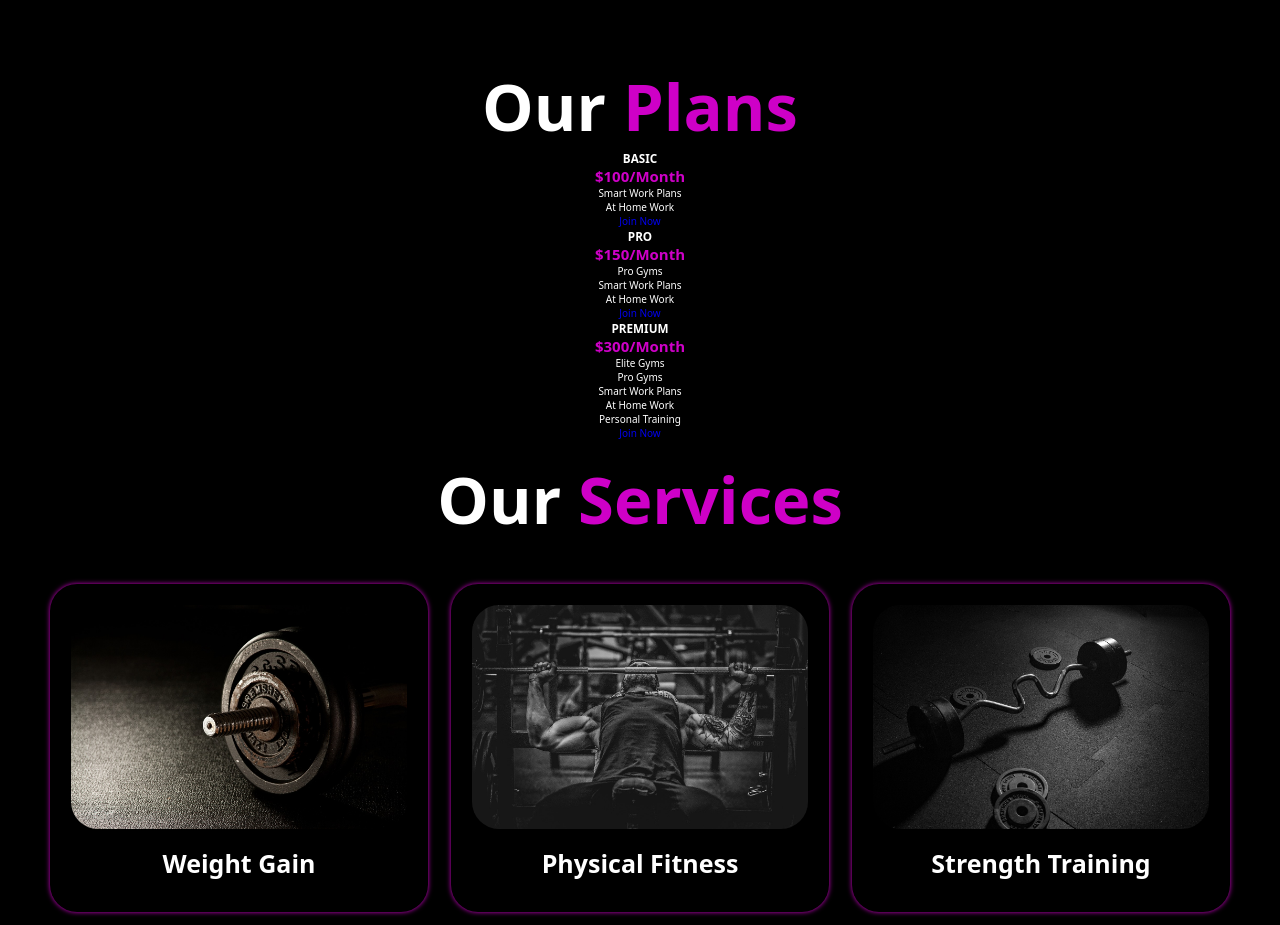
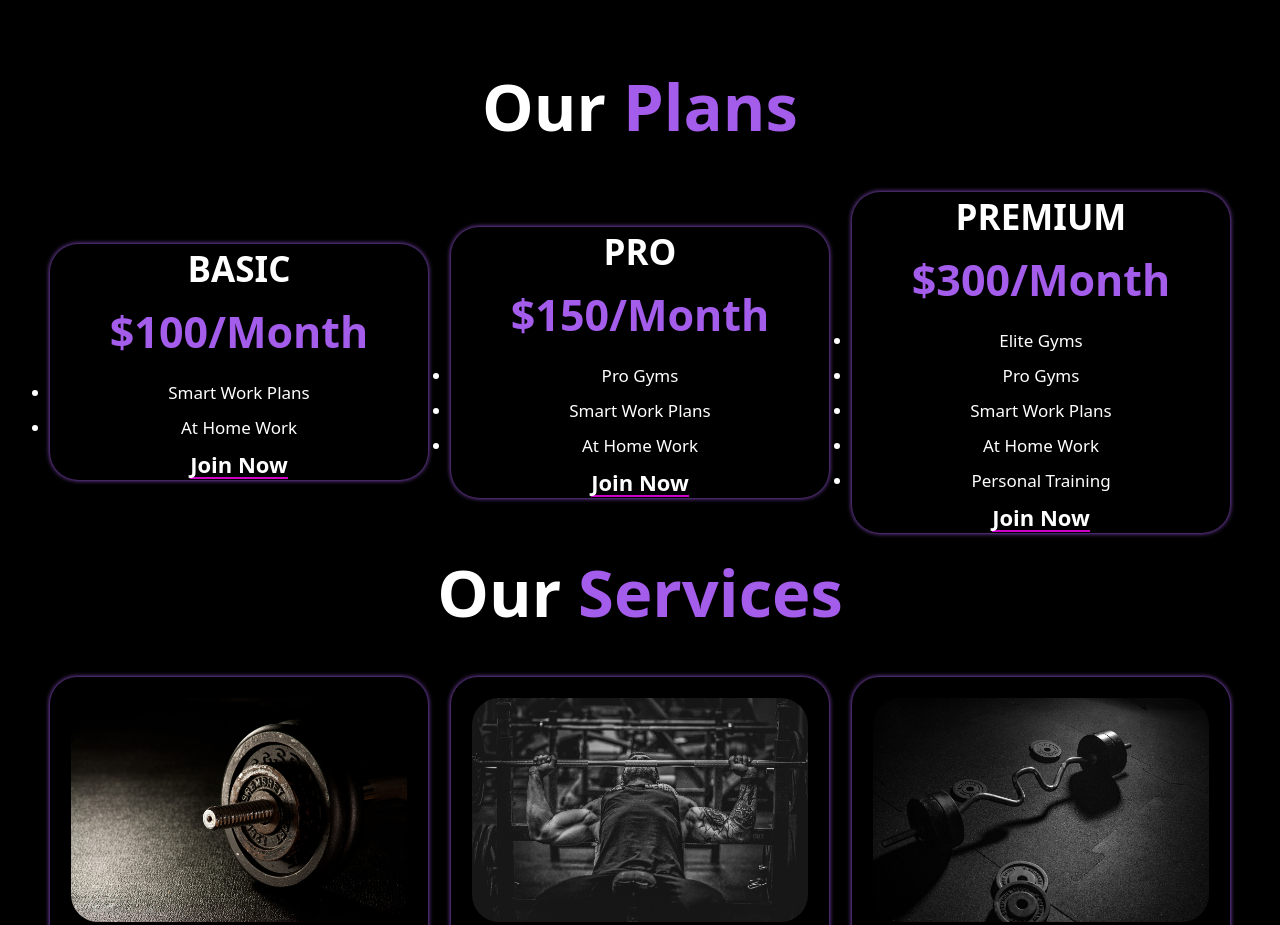
Before and after one commit to IfrahPervaiz22/FitnessFussion, a plain HTML site: page index.html in a window 1280 px wide. Shown: the part 1293-2218 px from the top of the page. Drawn offline with Linux system fonts and the light colour scheme.

Commit message:
added pricing section

```diff
--- a/assets/css/style.css
+++ b/assets/css/style.css
@@ -16,7 +16,7 @@
     --bg-color: rgb(0, 0, 0);
     --snd-bg-color: rgb(0, 0, 0);
     --text-color: rgb(255, 255, 255);
-    --main-color: #ce00c7;
+    --main-color: #a45ceb;
     text-align: center;
 }
 
@@ -118,20 +118,7 @@ span {
     box-shadow: 0 0 18px var(--main-color);
 }
 
-#menu-icon {
-    font-size: 3.6rem;
-    color: var(--main-color);
-    display: none;
-}
-
 /*Home Section Code*/
-
-/* .home {
-    display: flex;
-    justify-content: center;
-    align-items: center;
-} */
-
 
 .home {
     position: relative;
@@ -272,47 +259,6 @@ span {
     cursor: pointer;
 }
 
-/* About Section Code */
-
-/* .about {
-    display: flex;
-    justify-content: center;
-    align-items: center;
-    gap: 1rem;
-}
-
-.about-img img {
-    width: 50vw;
-    border: 2px solid var(--text-color);
-    border-radius: 1rem;
-    transition: 0.2s ease;
-}
-
-.about-img img:hover {
-    transform: scale(1.01);
-    border: 2px solid var(--main-color);
-}
-
-about-content .heading {
-    text-align: center;
-    font-size: 6rem;
-}
-
-.about-content {
-    padding: 0 3rem;
-}
-
-.about-content h2 {
-    text-align: left;
-    line-height: 1.2;
-}
-
-.about-content p {
-    font-size: 1.6rem;
-    margin: 2rem 0 2rem;
-} */
-
-
 .about-container h2 {
     font-size: 4rem;
 }
@@ -420,3 +366,88 @@ about-content .heading {
         /* Smallest screens, 1 column */
     }
 }
+
+/*Pricing Section Code*/
+
+.plans {
+    background: var(--snd-bg-color);
+}
+
+.plans-content {
+    display: grid;
+    grid-template-columns: repeat(auto-fit, minmax(300px, auto));
+    align-items: center;
+    gap: 2.3rem;
+    margin-top: 4.2rem;
+}
+
+.box {
+    border-radius: 28px;
+    border: 1px solid transparent;
+    box-shadow: 0 0 5px var(--main-color);
+    transition: all 0.2s ease;
+    cursor: pointer;
+}
+
+.box h3 {
+    font-size: 35px;
+    font-weight: 600;
+    margin-bottom: 10px;
+}
+
+.box h2 {
+    font-size: 43px;
+    font-weight: 700;
+    margin-bottom: 20px;
+}
+
+.box ul li {
+    list-style: disc;
+    font-size: 1.7rem;
+    padding-bottom: 1.2rem;
+}
+
+.box a {
+    display: inline-block;
+    font-size: 22px;
+    line-height: 1.2rem;
+    font-weight: 700;
+    padding: 7px 0;
+    color: var(--text-color);
+    border-bottom: 2px solid #ce00c7;
+    transition: all 0.2s ease;
+}
+
+.box i {
+    vertical-align: middle;
+    font-size: 25px;
+    color: var(--main-color);
+    margin-left: 5px;
+}
+
+.box a:hover {
+    border-bottom: 2px solid var(--main-color);
+}
+
+.box:hover {
+    border: 1px solid var(--main-color);
+    transform: translateY(-5px);
+}
+
+.btn {
+    display: inline-block;
+    padding: 1rem 2.8rem;
+    background: var(--main-color);
+    border-radius: 1rem;
+    box-shadow: none;
+    font-size: 1.6rem;
+    color: var(--bg-color);
+    letter-spacing: 0.1rem;
+    font-weight: 600;
+    transition: 0.5s ease;
+}
+
+.btn:hover {
+    color: var(--text-color);
+    box-shadow: 0 0 1.6rem var(--main-color);
+}
```
